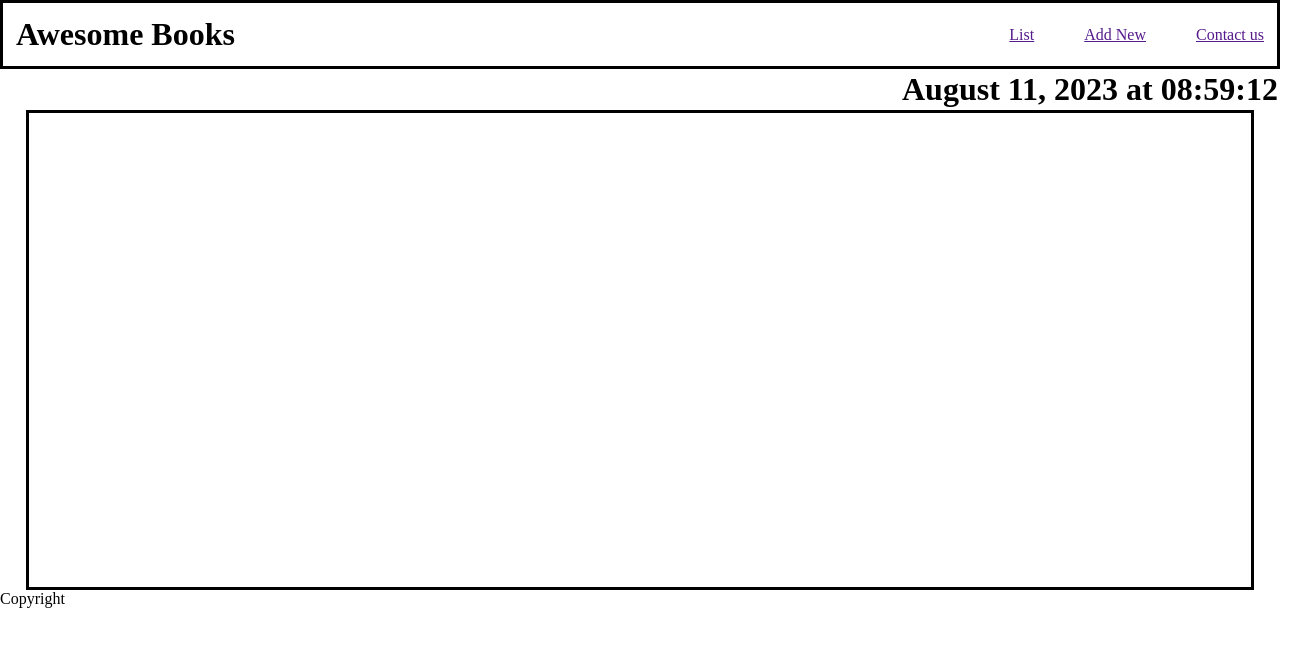
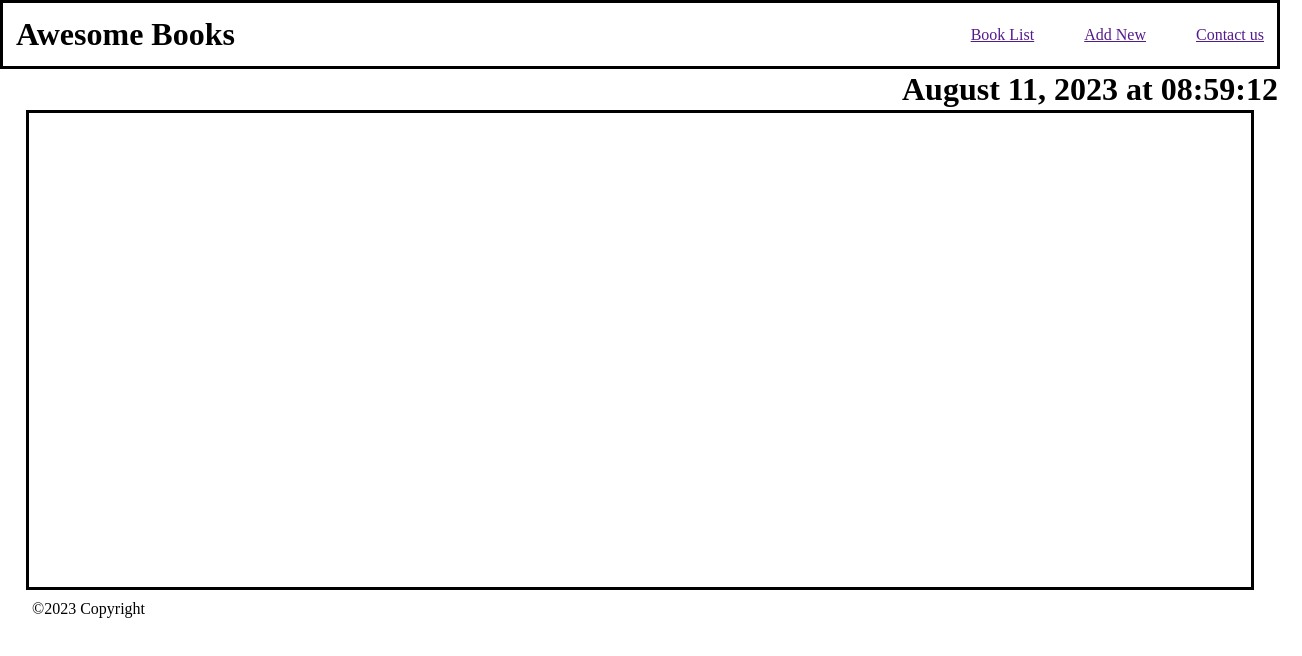
Before and after one commit to Obimbo07/awesome-books, a website: page index.html in a window 1280 px wide. Shown: the whole page, 1302 px wide, since content can reach past the window. Drawn offline with Linux system fonts and the light colour scheme.

Commit message:
final updates

```diff
--- a/index.css
+++ b/index.css
@@ -116,6 +116,8 @@ input:last-child {
   display: flex;
   align-items: start;
   width: 100%;
+  margin-left: 44px;
+  padding: 10px;
 }
 
 .hidden {
--- a/index.html
+++ b/index.html
@@ -12,7 +12,7 @@
             <h1>Awesome Books</h1>
             <nav class="nav-bar">
                 <ul class="nav-items">
-                    <a href=""><li class="nav-item" id="list-btn" data-target="section1">List</li></a>
+                    <a href=""><li class="nav-item" id="list-btn" data-target="section1">Book List</li></a>
                     <a href=""><li class="nav-item" id="Addnew-btn" data-target="section2">Add New</li></a>
                     <a href=""><li class="nav-item" id="Contact-btn" data-target="section3">Contact us</li></a>
                 </ul>
@@ -35,7 +35,11 @@
         </section>
         <section class="content-section" id="section3">
             <h1>Contact Us</h1>
+            <p>Reach out to us via email for any queries:</p>
+            <br>
+            <a href="mailto:obimboausts@gmail.com">obimboausts@gmail.com</a>
+
         </section>
-        <footer class="footer">Copyright</footer>
+        <footer class="footer">©2023  Copyright</footer>
         <script src="/index.js"></script>
     </body>
```
